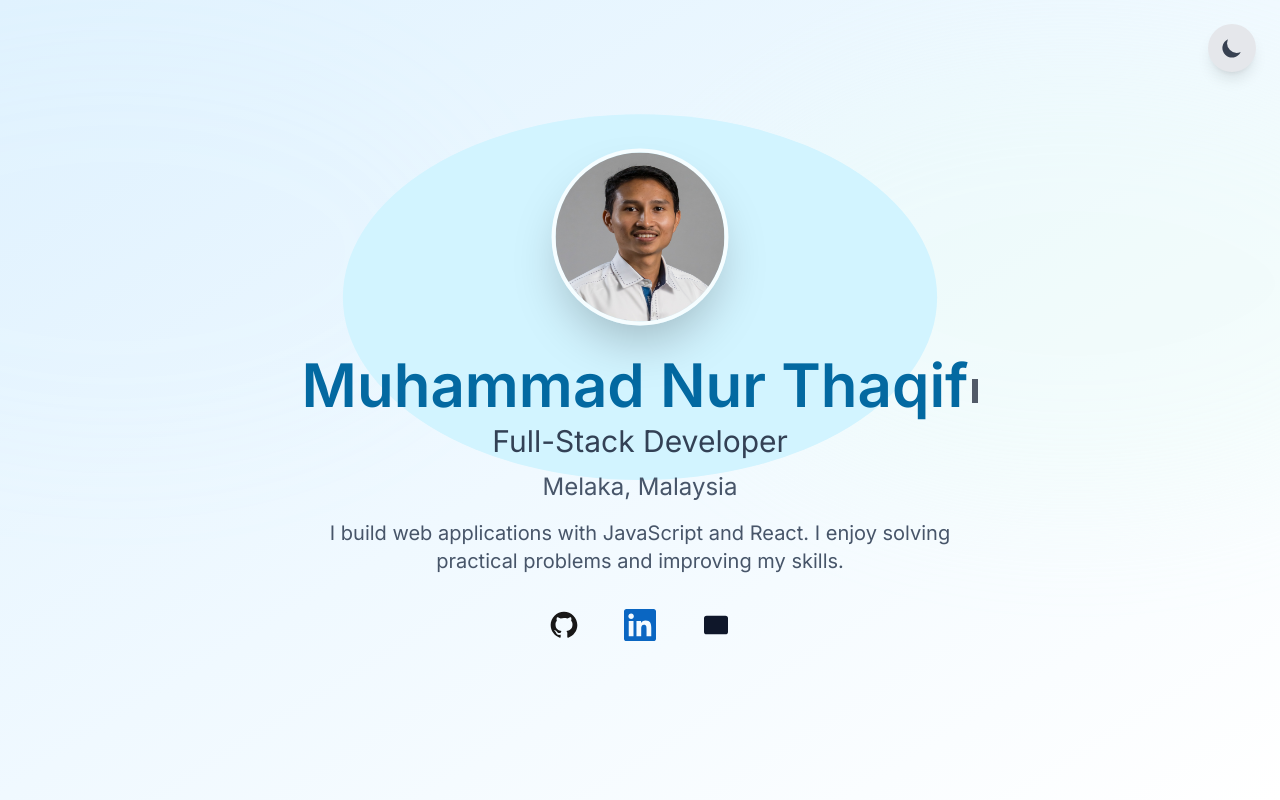
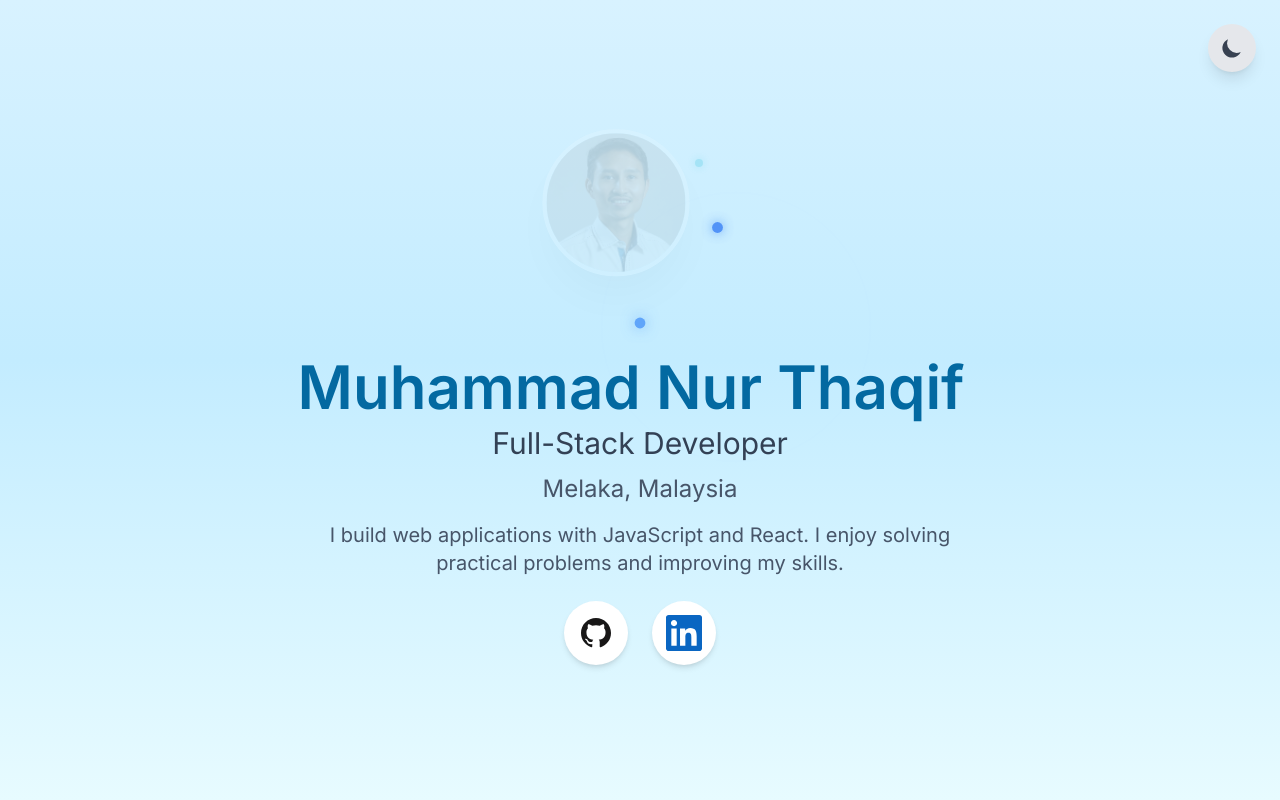
Before and after one commit to mnthaqif/mnthaqif.github.io, a React (Vite) app: page / in a window 1280 px wide. Shown: the top 800 px of the page. Built offline with nearby package versions, Linux system fonts and the light colour scheme.

Commit message:
Refactor Hero and Typing components with enhancements
Updated Typing component to include a blinking cursor effect and adjusted speed. Refactored Hero component structure and improved styling.

```diff
--- a/src/components/sections/Hero.jsx
+++ b/src/components/sections/Hero.jsx
@@ -3,8 +3,8 @@ import { motion } from 'framer-motion';
 import { resumeData } from '../../data/resumeData';
 import avatar from '../../assets/thaqif.jpg';
 
-/** Simple typing component */
-function Typing({ text, speed = 80, className = '' }) {
+/** Typing with blinking cursor */
+function Typing({ text, speed = 70, className = '' }) {
   const [display, setDisplay] = useState('');
   useEffect(() => {
     let i = 0;
@@ -18,39 +18,49 @@ function Typing({ text, speed = 80, className = '' }) {
   }, [text, speed]);
 
   return (
-    <span className={className}>
-      {display}
-      <span
-        className="inline-block ml-1 w-1.5 h-6 align-middle bg-slate-900 dark:bg-slate-200 animate-pulse"
-        aria-hidden="true"
-      />
-    </span>
+    <>
+      {/* keyframes for blinking cursor */}
+      <style>{`@keyframes blink { 0% { opacity: 1 } 50% { opacity: 0 } 100% { opacity: 1 } }`}</style>
+      <span className={className} aria-label={text}>
+        {display}
+        <span
+          aria-hidden="true"
+          style={{
+            display: 'inline-block',
+            width: 12,
+            marginLeft: 6,
+            height: 20,
+            verticalAlign: 'middle',
+            backgroundColor: 'currentColor',
+            borderRadius: 2,
+            animation: 'blink 1s step-end infinite',
+          }}
+        />
+      </span>
+    </>
   );
 }
 
-const containerVariants = {
-  hidden: { opacity: 0, y: 10 },
-  visible: { opacity: 1, y: 0, transition: { staggerChildren: 0.06, when: 'beforeChildren', ease: 'easeOut' } },
+const container = {
+  hidden: { opacity: 0, y: 8 },
+  show: { opacity: 1, y: 0, transition: { staggerChildren: 0.06, when: 'beforeChildren' } },
 };
+const item = { hidden: { opacity: 0, y: 8 }, show: { opacity: 1, y: 0, transition: { duration: 0.45 } } };
 
-const itemVariant = {
-  hidden: { opacity: 0, y: 8 },
-  visible: { opacity: 1, y: 0, transition: { duration: 0.45, ease: 'easeOut' } },
-};
-
-const Hero = () => {
+export default function Hero() {
   const { personal } = resumeData;
 
   return (
     <section
       aria-label="Hero"
-      className="min-h-screen flex items-center justify-center section-padding relative transition-colors duration-300"
-      style={{ height: '100vh' }}
+      className="relative flex items-center justify-center overflow-hidden"
+      style={{
+        height: '100vh',
+        // vertical light-blue gradient (top -> bottom)
+        background: 'linear-gradient(180deg, #d8f2ff 0%, #c3ecff 45%, #e7fbff 100%)',
+      }}
     >
-      {/* background gradient handled with Tailwind classes so dark mode works */}
-      <div className="absolute inset-0 -z-20 bg-gradient-to-br from-sky-100 via-sky-50 to-white dark:from-slate-900 dark:via-slate-800 dark:to-slate-800 transition-colors duration-300" />
-
-      {/* subtle animated blurred shapes (SVG) */}
+      {/* soft blurred background blobs (no centered oval) */}
       <svg
         className="absolute inset-0 w-full h-full -z-10 pointer-events-none"
         viewBox="0 0 1200 700"
@@ -59,105 +69,154 @@ const Hero = () => {
         aria-hidden="true"
       >
         <defs>
-          <filter id="blurSoft" x="-40%" y="-40%" width="180%" height="180%">
+          <filter id="b" x="-40%" y="-40%" width="180%" height="180%">
             <feGaussianBlur stdDeviation="56" />
           </filter>
         </defs>
 
-        {/* left blob - float (keeps visible in both modes but low-contrast) */}
         <motion.g
-          filter="url(#blurSoft)"
-          animate={{ x: [0, -18, 0], opacity: [0.20, 0.26, 0.20] }}
-          transition={{ duration: 12, repeat: Infinity, repeatType: 'reverse', ease: 'easeInOut' }}
+          filter="url(#b)"
+          animate={{ x: [0, -14, 0], opacity: [0.18, 0.24, 0.18] }}
+          transition={{ duration: 14, repeat: Infinity, repeatType: 'reverse', ease: 'easeInOut' }}
         >
-          <ellipse cx="160" cy="220" rx="320" ry="180" fill="#c7eaff" className="opacity-20 dark:opacity-10" />
+          <ellipse cx="140" cy="220" rx="300" ry="160" fill="#cfeeff" opacity="0.16" />
         </motion.g>
 
-        {/* right blob - float */}
         <motion.g
-          filter="url(#blurSoft)"
-          animate={{ y: [0, -12, 0], opacity: [0.16, 0.20, 0.16] }}
-          transition={{ duration: 14, repeat: Infinity, repeatType: 'reverse', ease: 'easeInOut' }}
+          filter="url(#b)"
+          animate={{ y: [0, -10, 0], opacity: [0.12, 0.16, 0.12] }}
+          transition={{ duration: 16, repeat: Infinity, repeatType: 'reverse', ease: 'easeInOut' }}
         >
-          <ellipse cx="980" cy="260" rx="340" ry="200" fill="#e6fff0" className="opacity-18 dark:opacity-08" />
+          <ellipse cx="980" cy="260" rx="340" ry="200" fill="#e6fff0" opacity="0.12" />
         </motion.g>
-
-        {/* centered radial highlight: visible in light mode, hidden in dark mode */}
-        <ellipse
-          cx="600"
-          cy="260"
-          rx="260"
-          ry="160"
-          fill="#d2f4ff"
-          className="opacity-12 transition-opacity duration-300 dark:opacity-0"
-        />
       </svg>
 
-      <div className="max-w-4xl mx-auto text-center w-full px-4">
-        <motion.div variants={containerVariants} initial="hidden" animate="visible" className="mx-auto">
-          {/* Avatar with wave-like expanding rings */}
-          <div className="relative inline-block mx-auto mb-6">
-            {/* wave 1 */}
+      <div className="max-w-4xl w-full px-6 mx-auto text-center">
+        <motion.div variants={container} initial="hidden" animate="show">
+          {/* Avatar with outer rings + blinking lights (wave-like) */}
+          <div className="relative inline-block mx-auto mb-6" style={{ width: 192, height: 192 }}>
+            {/* expanding ring 1 */}
             <motion.span
               aria-hidden="true"
-              className="absolute inset-0 rounded-full"
-              style={{ borderRadius: '9999px' }}
-              initial={{ scale: 1, opacity: 0.28 }}
-              animate={{ scale: [1, 1.9], opacity: [0.28, 0], rotate: 0 }}
-              transition={{ duration: 2.8, repeat: Infinity, ease: 'easeOut' }}
+              className="absolute left-1/2 top-1/2 -translate-x-1/2 -translate-y-1/2 rounded-full"
+              style={{
+                width: 192,
+                height: 192,
+                boxSizing: 'border-box',
+                border: '2px solid rgba(6,182,212,0.10)',
+              }}
+              initial={{ scale: 1, opacity: 0.22 }}
+              animate={{ scale: [1, 2], opacity: [0.22, 0] }}
+              transition={{ duration: 3.4, repeat: Infinity, ease: 'easeOut' }}
             />
-            {/* wave 2 (delayed) */}
+
+            {/* expanding ring 2 (delayed) */}
             <motion.span
               aria-hidden="true"
-              className="absolute inset-0 rounded-full"
-              style={{ borderRadius: '9999px' }}
-              initial={{ scale: 1, opacity: 0.18 }}
-              animate={{ scale: [1, 1.6], opacity: [0.18, 0], rotate: 0 }}
-              transition={{ duration: 3.6, repeat: Infinity, ease: 'easeOut', delay: 0.6 }}
+              className="absolute left-1/2 top-1/2 -translate-x-1/2 -translate-y-1/2 rounded-full"
+              style={{
+                width: 192,
+                height: 192,
+                boxSizing: 'border-box',
+                border: '2px solid rgba(99,102,241,0.08)',
+              }}
+              initial={{ scale: 1, opacity: 0.16 }}
+              animate={{ scale: [1, 1.7], opacity: [0.16, 0] }}
+              transition={{ duration: 4.2, repeat: Infinity, ease: 'easeOut', delay: 0.6 }}
             />
 
+            {/* blinking lights (around the avatar) */}
+            <motion.span
+              aria-hidden="true"
+              className="absolute rounded-full"
+              style={{
+                width: 10,
+                height: 10,
+                left: '78%',
+                top: '12%',
+                backgroundColor: '#06b6d4',
+                boxShadow: '0 0 10px rgba(6,182,212,0.9)',
+                transform: 'translate(-50%, -50%)',
+              }}
+              animate={{ opacity: [0.2, 1, 0.2], scale: [0.8, 1.4, 0.8] }}
+              transition={{ duration: 1.6, repeat: Infinity, repeatType: 'mirror', delay: 0.2 }}
+            />
+
+            <motion.span
+              aria-hidden="true"
+              className="absolute rounded-full"
+              style={{
+                width: 9,
+                height: 9,
+                left: '88%',
+                top: '46%',
+                backgroundColor: '#3b82f6',
+                boxShadow: '0 0 10px rgba(59,130,246,0.85)',
+                transform: 'translate(-50%, -50%)',
+              }}
+              animate={{ opacity: [0.16, 1, 0.16], scale: [0.8, 1.3, 0.8] }}
+              transition={{ duration: 1.8, repeat: Infinity, repeatType: 'mirror', delay: 0.6 }}
+            />
+
+            <motion.span
+              aria-hidden="true"
+              className="absolute rounded-full"
+              style={{
+                width: 8,
+                height: 8,
+                left: '48%',
+                top: '96%',
+                backgroundColor: '#60a5fa',
+                boxShadow: '0 0 10px rgba(96,165,250,0.7)',
+                transform: 'translate(-50%, -50%)',
+              }}
+              animate={{ opacity: [0.16, 1, 0.16], scale: [0.8, 1.35, 0.8] }}
+              transition={{ duration: 2.2, repeat: Infinity, repeatType: 'mirror', delay: 1.1 }}
+            />
+
+            {/* Avatar */}
             <motion.img
-              variants={itemVariant}
               src={avatar}
               alt={personal.name}
-              className="relative z-10 w-36 h-36 md:w-44 md:h-44 rounded-full shadow-2xl border-4 border-white/80 dark:border-slate-700"
-              initial={{ opacity: 0, scale: 0.96 }}
-              animate={{ opacity: 1, y: [0, -10, 0], scale: [0.98, 1.06, 0.98] }}
-              transition={{ duration: 5.5, repeat: Infinity, ease: 'easeInOut' }}
-              whileHover={{ scale: 1.12, y: -6 }}
+              className="relative z-10 rounded-full shadow-2xl border-4 border-white"
+              style={{ width: 144, height: 144, objectFit: 'cover' }}
+              initial={{ opacity: 0, scale: 0.98 }}
+              animate={{ opacity: 1, y: [0, -8, 0], scale: [1, 1.04, 1] }}
+              transition={{ duration: 5.2, repeat: Infinity, ease: 'easeInOut' }}
+              whileHover={{ scale: 1.08, y: -6 }}
             />
           </div>
 
           {/* Name: blue in light mode, white in dark mode */}
-          <motion.h1 variants={itemVariant} className="text-4xl md:text-5xl lg:text-6xl font-semibold mb-2">
+          <motion.h1 variants={item} className="text-4xl md:text-5xl lg:text-6xl font-semibold mb-2">
             <Typing text={personal.name} speed={70} className="text-sky-700 dark:text-white" />
           </motion.h1>
 
-          {/* Increased sizes for title, location, about */}
-          <motion.p variants={itemVariant} className="text-2xl md:text-3xl text-slate-700 dark:text-slate-300 mb-3">
+          {/* larger title/location/about */}
+          <motion.p variants={item} className="text-2xl md:text-3xl text-slate-700 dark:text-slate-300 mb-3">
             {personal.title}
           </motion.p>
 
-          <motion.p variants={itemVariant} className="text-xl md:text-2xl text-slate-600 dark:text-slate-400 mb-4">
+          <motion.p variants={item} className="text-xl md:text-2xl text-slate-600 dark:text-slate-400 mb-4">
             {personal.location}
           </motion.p>
 
-          <motion.p variants={itemVariant} className="max-w-2xl mx-auto text-slate-600 dark:text-slate-400 mb-6 text-lg md:text-xl">
+          <motion.p variants={item} className="max-w-2xl mx-auto text-slate-600 dark:text-slate-400 mb-6 text-lg md:text-xl">
             I build web applications with JavaScript and React. I enjoy solving practical problems and improving my skills.
           </motion.p>
 
-          {/* Social icons: larger, brand colors */}
-          <motion.div variants={itemVariant} className="flex justify-center gap-6 flex-wrap">
+          {/* social icons: circular backgrounds adapt to light/dark and icons in brand colors */}
+          <motion.div variants={item} className="flex justify-center gap-6 flex-wrap">
             <motion.a
               href={personal.github}
               target="_blank"
               rel="noopener noreferrer"
-              className="p-2.5 rounded-full"
+              className="inline-flex items-center justify-center w-16 h-16 rounded-full bg-white shadow-md dark:bg-slate-800"
               aria-label="GitHub"
               whileHover={{ scale: 1.06, y: -3 }}
             >
-              <svg className="w-8 h-8" viewBox="0 0 24 24" fill="#181717" aria-hidden="true">
-                <path fillRule="evenodd" d="M12 2C6.477 2 2 6.477 2 12c0 4.42 2.865 8.17 6.839 9.49.5.092.682-.217.682-.482 0-.237-.008-.866-.013-1.7-2.782.603-3.369-1.34-3.369-1.34-.454-1.156-1.11-1.463-1.11-1.463-.908-.62.069-.608.069-.608 1.003.07 1.531 1.03 1.531 1.03.892 1.529 2.341 1.087 2.91.831.092-.646.35-1.086.636-1.336-2.22-.253-4.555-1.11-4.555-4.943 0-1.091.39-1.984 1.029-2.683-.103-.253-.446-1.27.098-2.647 0 0 .84-.269 2.75 1.025A9.578 9.578 0 0112 6.836c.85.004 1.705.114 2.504.336 1.909-1.294 2.747-1.025 2.747-1.025.546 1.377.203 2.394.1 2.647.64.699 1.028 1.592 1.028 2.683 0 3.842-2.339 4.687-4.566 4.935.359.309.678.919.678 1.852 0 1.336-.012 2.415-.012 2.743 0 .267.18.578.688.48C19.138 20.167 22 16.418 22 12c0-5.523-4.477-10-10-10z" clipRule="evenodd" />
+              <svg className="w-9 h-9" viewBox="0 0 24 24" fill="#181717" aria-hidden="true">
+                <path fillRule="evenodd" d="M12 2C6.477 2 2 6.477 2 12c0 4.42 2.865 8.17 6.839 9.49.5.092.682-.217.682-.482 0-.237-.008-.866-.013-1.7-2.782.603-3.369-1.34-3.369-1.34-.454-1.156-1.11-1.463-1.11-1.463-.908-.62.069-.608.069-.608 1.003.07 1.531 1.03 1.531 1.03.892 1.529 2.341 1.087 2.91.831.092-.646.35-1.086.636-1.336-2.22-.253-4.555-1.11-4.555-4.943 0-1.091.39-1.984 1.029-2.683-.103-.253-.446-1.27.098-2.647 0 0 .84-.269 2.75 1.025A9.578 9.578 0 0112 6.836c.85.004 1.705.114 2.504.336 1.909-1.294 2.747-1.025 2.747-1.025.546 1.377.203 2.394.1 2.647.64.699 1.028 1.592 1.028 2.683 0 3.842-2.339 4.687-4.566 4.935.359.309.678.919.678 1.852 0 1.336-.012 2.415-.012 2.743 0 .267.18.578.688.48C19.138 20.167 22 16.418 22 12c0-5.523-4.477-10-10-10z" clipRule="evenodd"/>
               </svg>
             </motion.a>
 
@@ -165,23 +224,12 @@ const Hero = () => {
               href={personal.linkedin}
               target="_blank"
               rel="noopener noreferrer"
-              className="p-2.5 rounded-full"
+              className="inline-flex items-center justify-center w-16 h-16 rounded-full bg-white shadow-md dark:bg-slate-800"
               aria-label="LinkedIn"
               whileHover={{ scale: 1.06, y: -3 }}
             >
-              <svg className="w-8 h-8" viewBox="0 0 24 24" fill="#0A66C2" aria-hidden="true">
+              <svg className="w-9 h-9" viewBox="0 0 24 24" fill="#0A66C2" aria-hidden="true">
                 <path d="M20.447 20.452h-3.554v-5.569c0-1.328-.027-3.037-1.852-3.037-1.853 0-2.136 1.445-2.136 2.939v5.667H9.351V9h3.414v1.561h.046c.477-.9 1.637-1.85 3.37-1.85 3.601 0 4.267 2.37 4.267 5.455v6.286zM5.337 7.433c-1.144 0-2.063-.926-2.063-2.065 0-1.138.92-2.063 2.063-2.063 1.14 0 2.064.925 2.064 2.063 0 1.139-.925 2.065-2.064 2.065zm1.782 13.019H3.555V9h3.564v11.452zM22.225 0H1.771C.792 0 0 .774 0 1.729v20.542C0 23.227.792 24 1.771 24h20.451C23.2 24 24 23.227 24 22.271V1.729C24 .774 23.2 0 22.222 0h.003z"/>
-              </svg>
-            </motion.a>
-
-            <motion.a
-              href={`mailto:${personal.email}`}
-              className="p-2.5 rounded-full"
-              aria-label="Email"
-              whileHover={{ scale: 1.06, y: -3 }}
-            >
-              <svg className="w-8 h-8" viewBox="0 0 24 24" fill="#0f172a" aria-hidden="true">
-                <path d="M3 8l7.89 5.26a2 2 0 002.22 0L21 8M5 19h14a2 2 0 002-2V7a2 2 0 00-2-2H5a2 2 0 00-2 2v10a2 2 0 002 2z" />
               </svg>
             </motion.a>
           </motion.div>
@@ -189,6 +237,4 @@ const Hero = () => {
       </div>
     </section>
   );
-};
-
-export default Hero;
+}
```
